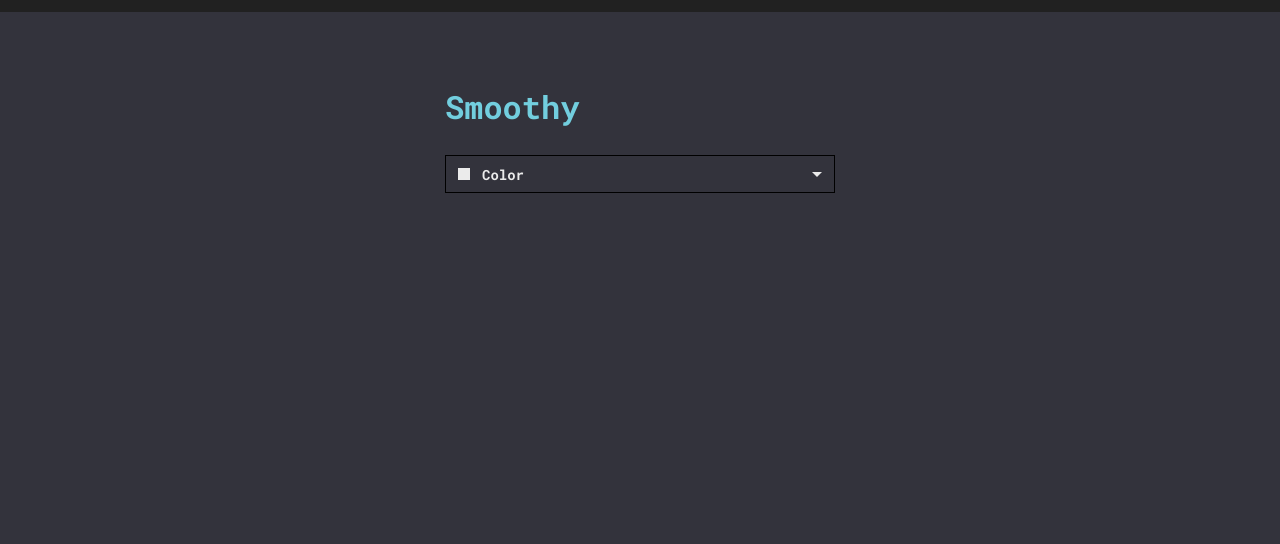
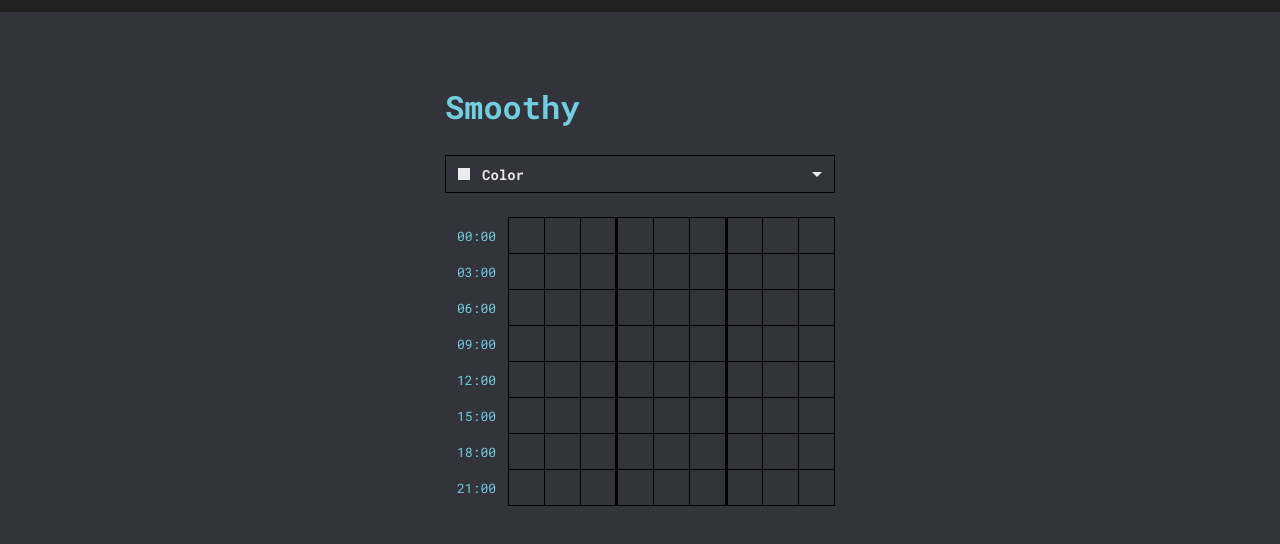
Before and after one commit to AndGreen/timecraft-web, a React (Create React App) app: page / in a window 1280 px wide. Shown: the top 544 px of the page. Built offline with nearby package versions, Linux system fonts and the light colour scheme.

Commit message:
base template

```diff
--- a/src/App.tsx
+++ b/src/App.tsx
@@ -7,12 +7,21 @@ const Page = styled.div`
   margin: 0 auto;
 `;
 
+const PageHead = styled.div`
+  padding-top: 73px;
+`;
+const PageTitle = styled.div`
+  padding-bottom: 27px;
+`;
+const PageActions = styled.div`
+  padding-bottom: 24px;
+`;
+const PageContent = styled.div``;
+
 const Logo = styled.div`
   font-size: ${theme.sizes.title};
   color: ${theme.colors.main};
   font-weight: bold;
-  margin-top: 73px;
-  margin-bottom: 27px;
 `;
 
 type ColorPickerProps = {
@@ -67,12 +76,77 @@ const ColorPicker = styled.div<ColorPickerProps>`
   }
 `;
 
+const DayGrid = styled.div`
+  display: table;
+  border-collapse: collapse;
+  margin-left: 12px;
+`;
+const Line = styled.div`
+  display: table-row;
+`;
+const Label = styled.div`
+  display: table-cell;
+  padding-right: 12px;
+  font-size: ${theme.sizes.small};
+  color: ${theme.colors.main};
+  vertical-align: middle;
+`;
+const DayBlock = styled.div`
+  width: 35px;
+  height: 35px;
+  display: table-cell;
+  border: 1px solid ${theme.colors.borders};
+  &:nth-child(4),
+  &:nth-child(7) {
+    border-right-width: 3px;
+  }
+`;
+
+const numOnLines = 8;
+const numOfBlocksInLine = 9;
+const linesLabels = [
+  '00:00',
+  '03:00',
+  '06:00',
+  '09:00',
+  '12:00',
+  '15:00',
+  '18:00',
+  '21:00',
+];
+
+let days: string[][] = [];
+for (let i = 0; i < numOnLines; i++) {
+  days[i] = [];
+  for (let j = 0; j < numOfBlocksInLine; j++) {
+    days[i][j] = '';
+  }
+}
+
 function App() {
   return (
     <>
       <Page>
-        <Logo>Smoothy</Logo>
-        <ColorPicker>Color</ColorPicker>
+        <PageHead>
+          <PageTitle>
+            <Logo>Smoothy</Logo>
+          </PageTitle>
+          <PageActions>
+            <ColorPicker>Color</ColorPicker>
+          </PageActions>
+        </PageHead>
+        <PageContent>
+          <DayGrid>
+            {days.map((line, lineNum) => (
+              <Line key={`day-line-${lineNum}`}>
+                <Label>{linesLabels[lineNum]}</Label>
+                {line.map((day, i) => (
+                  <DayBlock key={`day-block-${lineNum}-${i}`} />
+                ))}
+              </Line>
+            ))}
+          </DayGrid>
+        </PageContent>
       </Page>
       <Styles />
     </>
```
